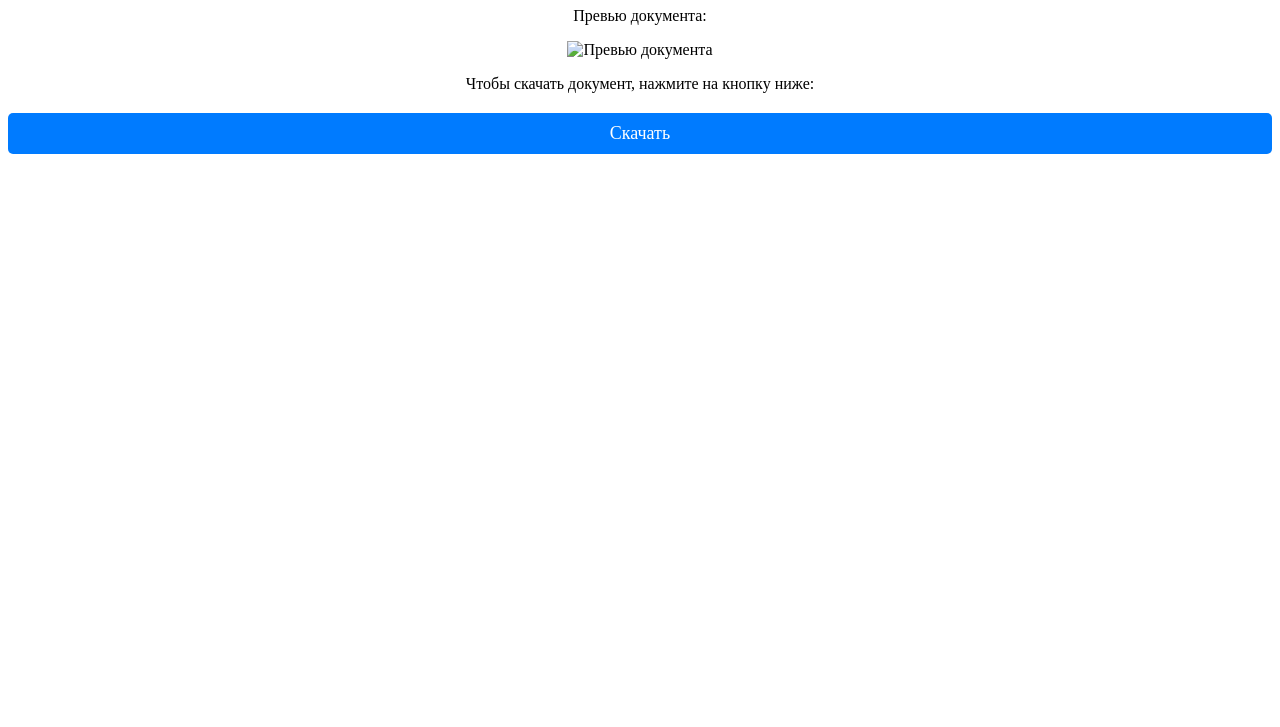
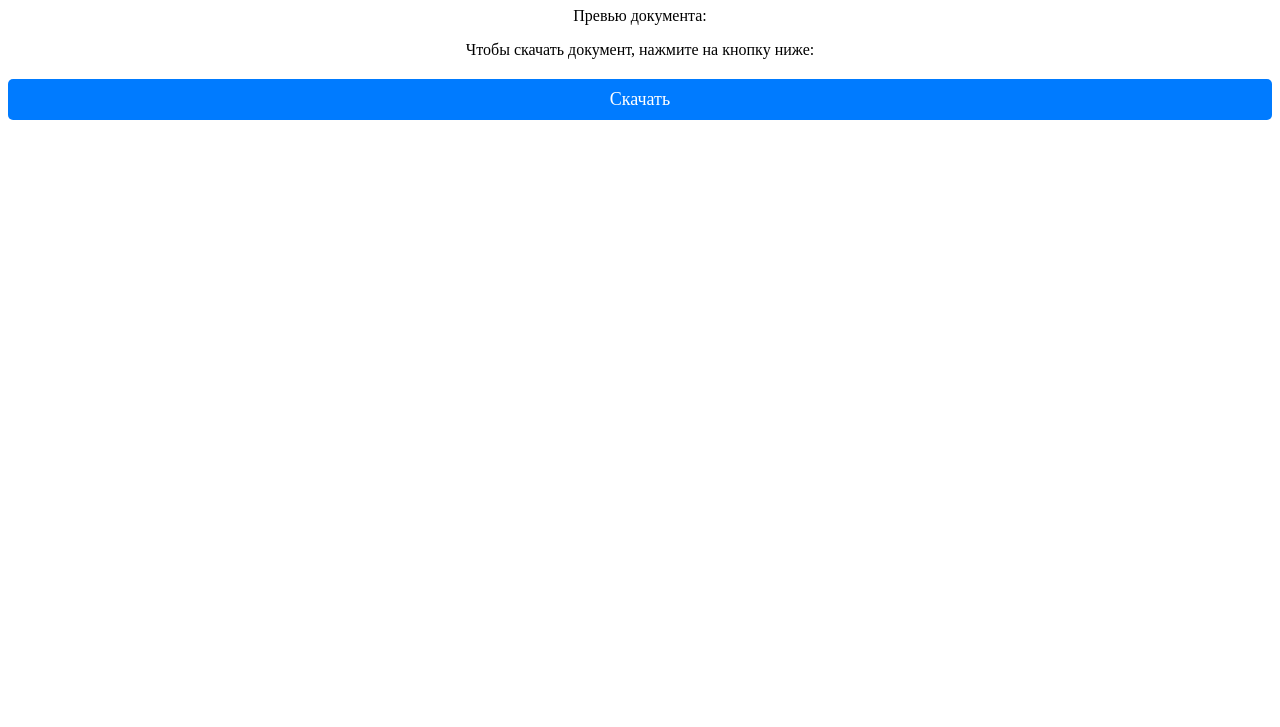
Before and after one commit to Nurgiss/excuro.github.io, a plain HTML site: page pdfexample/Index.html in a window 1280 px wide. Shown: the part 73-800 px from the top of the page. Drawn offline with Linux system fonts and the light colour scheme.

Commit message:
Document

```diff
--- a/pdfexample/Index.html
+++ b/pdfexample/Index.html
@@ -25,9 +25,8 @@
     <div class="preview-container">
         <h1>Добро пожаловать на наш сайт!</h1>
         <p>Превью документа:</p>
-        <img src="путь_к_превью_документа.jpg" alt="Превью документа" width="400">
         <p>Чтобы скачать документ, нажмите на кнопку ниже:</p>
-        <a href="ссылка_на_ваш_документ.pdf" download class="download-button">Скачать</a>
+        <a href="document.pdf" download class="download-button">Скачать</a>
     </div>
 </body>
 </html>
```
